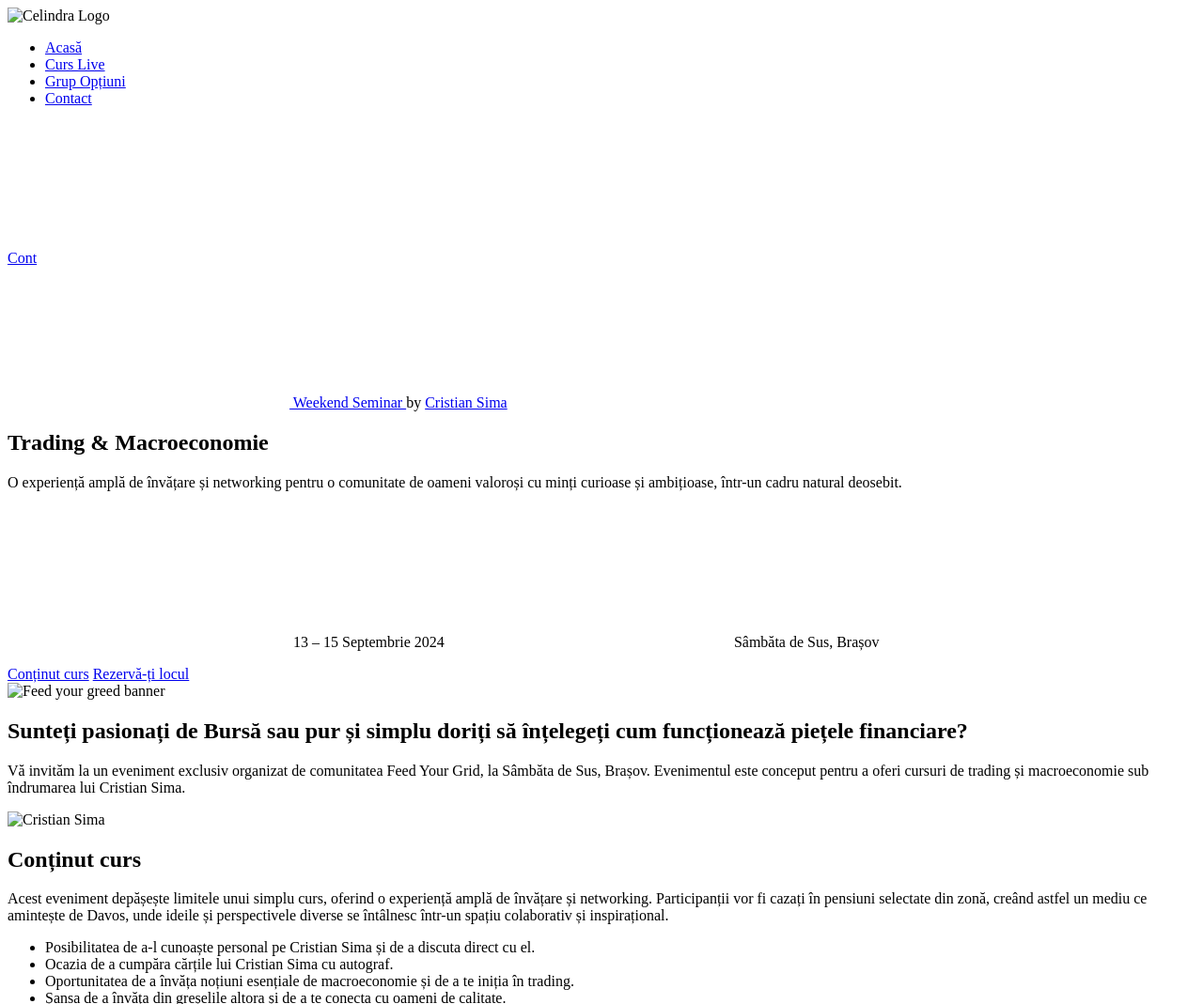
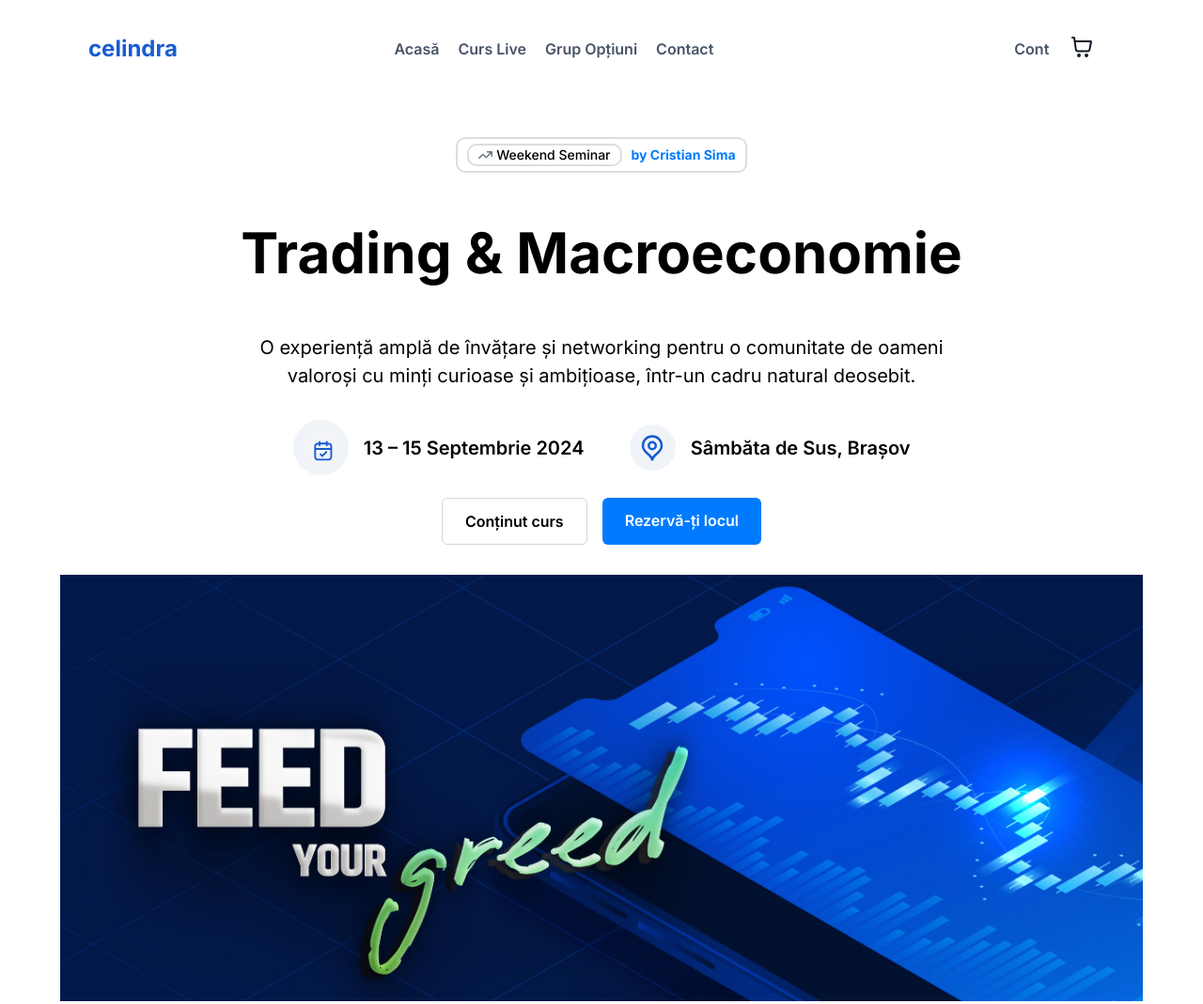
Before and after one commit to MatacheAlexandru/Celindra, a website built with Parcel: page src/index.html in a window 1280 px wide. Shown: the top 1069 px of the page at 94% size. Built offline with nearby package versions, Linux system fonts and the light colour scheme.

Commit message:
update html and css

```diff
--- a/src/index.css
+++ b/src/index.css
@@ -0,0 +1,460 @@
+/* Global Styles */
+body,
+html {
+  margin: 0;
+  padding: 0;
+  font-family: "Inter", sans-serif;
+  box-sizing: border-box;
+}
+
+img {
+  max-width: 100%;
+  height: auto;
+}
+
+a {
+  text-decoration: none;
+  color: inherit;
+}
+
+ul {
+  list-style-type: none;
+  padding: 0;
+  margin: 0;
+}
+
+.container {
+  width: 90%;
+  max-width: 1440px;
+  margin: 0 auto; /* Centers the content */
+}
+
+h1,
+h2,
+h3,
+h4 {
+  margin: s 0;
+}
+
+p {
+  margin: 0;
+}
+
+/* Header */
+
+.navbar-position {
+  display: flex;
+  justify-content: space-between;
+  align-items: center;
+  padding: 1.5rem 1.875rem;
+}
+
+#logo a {
+  font-family: Inter;
+  font-size: 24px;
+  font-weight: 700;
+  line-height: 32px;
+  text-align: left;
+  color: var(
+    --Component-colors-Utility-Blue-utility-blue-700,
+    rgba(23, 92, 211, 1)
+  );
+}
+
+#navbar {
+  display: flex;
+  width: 25.375rem;
+  height: 1.5rem;
+  gap: var(--spacing-4xl);
+  opacity: 1;
+}
+
+#navbar ul {
+  display: flex;
+  gap: 1.25rem;
+}
+
+#navbar ul li a {
+  font-size: 1rem;
+  font-weight: 600;
+  line-height: 1.5rem;
+  text-align: left;
+  color: var(
+    --Component-colors-Components-Buttons-Tertiary-button-tertiary-fg,
+    rgba(71, 84, 103, 1)
+  );
+}
+
+#account-cart {
+  display: flex;
+  flex-direction: row;
+  justify-content: center;
+  align-items: center;
+  width: 8.125rem;
+  height: 3.5rem;
+  gap: 1.4rem;
+}
+
+#account {
+  font-family: Inter;
+  font-size: 1rem;
+  font-weight: 600;
+  line-height: 1.5rem;
+  text-align: left;
+  color: rgba(71, 84, 103, 1);
+}
+
+/* Hero Section */
+#hero {
+}
+
+.hero-position {
+  display: flex;
+  flex-direction: column;
+  justify-content: center;
+  align-items: center;
+  height: 1004px; /*Provizoriu*/
+}
+
+.seminar-info {
+  display: flex;
+  align-items: center;
+  gap: 0.625rem;
+  padding: 0.3125rem 0.625rem;
+  border: 2px solid #ddd;
+  border-radius: 10px;
+  margin-top: 0rem;
+}
+
+.seminar-link {
+  font-size: 0.875rem;
+  font-weight: 500;
+  line-height: 1.25rem;
+  text-align: center;
+  border: 2px solid #ddd;
+  border-radius: 10px;
+  padding: 0 0.625rem;
+}
+
+.seminar-info span a {
+  color: #007bff;
+  font-size: 0.875rem;
+  font-weight: 700;
+  line-height: 1.25rem;
+  text-align: center;
+}
+
+.seminar-info span a:hover {
+  text-decoration: underline;
+}
+
+.trading-title {
+  margin-bottom: 2rem;
+}
+
+.trading-title h1 {
+  font-size: 3.75rem;
+  font-weight: 700;
+  line-height: 4.5rem;
+  text-align: center;
+}
+
+.trading-title p {
+  width: 48rem;
+  font-size: 1.25rem;
+  font-weight: 400;
+  line-height: 1.875rem;
+  text-align: center;
+}
+
+.date-location {
+  display: flex;
+  align-items: center;
+  justify-content: center;
+  gap: 3rem;
+  width: 1024px;
+  height: auto;
+}
+
+.date-location img {
+  justify-content: center;
+  align-items: center;
+  background-color: #f0f4f8;
+  padding: 0.6rem;
+  border-radius: 50%;
+}
+
+.date-location p {
+  display: flex;
+  align-items: center;
+  justify-content: center;
+  gap: 1rem;
+  font-size: 1.25rem;
+  font-weight: 600;
+  line-height: 1.875rem;
+  text-align: center;
+}
+
+.cta-buttons {
+  display: flex;
+  gap: 1rem;
+  justify-content: center;
+  margin-top: 1.5rem;
+}
+
+.btn-primary {
+  display: inline-block;
+  padding: 0.85rem 1.5rem;
+  font-size: 1rem;
+  font-weight: 600;
+  background-color: transparent;
+  border: 1px solid rgba(208, 213, 221, 1);
+  border-radius: 0.375rem;
+  text-align: center;
+  text-decoration: none;
+}
+
+.btn-secondary {
+  display: inline-block;
+  padding: 0.85rem 1.5rem;
+  font-size: 1rem;
+  font-weight: 600;
+  color: #fff;
+  background-color: #007bff;
+  border: none;
+  border-radius: 0.375rem;
+  text-align: center;
+  text-decoration: none;
+}
+
+.btn-secondary:hover,
+.btn-primary:hover {
+  opacity: 0.8;
+}
+
+.hero-image {
+  margin-top: 2rem;
+  width: 76rem;
+  height: auto;
+}
+
+/* Cristian Sima Section */
+.cristian-position {
+  display: flex;
+  justify-content: space-between;
+  align-items: center;
+  padding: 50px 0;
+  background-color: rgba(249, 250, 251, 1);
+}
+
+.cristian-position .text-content {
+  width: 36rem;
+  height: 24.125rem;
+  gap: 2.5rem;
+  padding-left: 7rem;
+}
+
+.cristian-position .image-content {
+  width: 36rem;
+  height: 31rem;
+  padding-right: 7rem;
+}
+
+.cristian-position h2 {
+  font-size: 2.1rem;
+}
+
+.text-content p:nth-of-type(2) {
+  margin-top: 1.5rem;
+}
+
+.cristian-position p {
+  font-size: 1.2rem;
+  font-weight: 600;
+  line-height: 1.5rem;
+  text-align: left;
+}
+
+.image-content {
+}
+
+/* Course Content Section */
+.course-content-position {
+  display: flex;
+  justify-content: space-between;
+  align-items: flex-start;
+  gap: 2rem;
+  margin-top: 2rem;
+}
+
+.course-content-position h2 {
+  font-size: 2rem;
+  font-weight: 700;
+}
+
+.course-intro {
+  width: 45%;
+  font-size: 1rem;
+  line-height: 1.5rem;
+}
+
+/*  */
+.course-benefits {
+  list-style: none;
+  padding: 0;
+  margin: 0;
+  width: 50%;
+}
+
+.course-benefits li {
+  display: flex;
+  align-items: flex-start;
+  margin-bottom: 1rem;
+  font-size: 1rem;
+  line-height: 1.5rem;
+}
+
+.course-benefits li::before {
+  content: url("svg/check.svg");
+  margin-right: 0.75rem;
+  width: 1.25rem;
+  height: 1.25rem;
+  flex-shrink: 0;
+}
+
+.Course-Participants-Image img {
+  width: 100%;
+  height: auto;
+}
+
+/* Reservation Section */
+#reservation {
+  padding: 50px 0;
+}
+
+#reservation h2 {
+  font-size: 28px;
+  text-align: center;
+}
+
+#reservation p {
+  text-align: center;
+  font-size: 16px;
+}
+
+.cancel-link {
+  color: #007bff;
+  text-decoration: underline;
+}
+
+.pricing-grid {
+  display: grid;
+  grid-template-columns: repeat(auto-fill, minmax(250px, 1fr));
+  gap: 20px;
+  margin-top: 30px;
+}
+
+.pricing-card {
+  background-color: #fff;
+  padding: 20px;
+  border-radius: 5px;
+  box-shadow: 0 2px 4px rgba(0, 0, 0, 0.1);
+  text-align: center;
+}
+
+.pricing-card h3 {
+  font-size: 20px;
+  margin-bottom: 10px;
+}
+
+.pricing-card ul {
+  text-align: left;
+}
+
+/* .btn-primary {
+  margin-top: 20px;
+  background-color: #007bff;
+  color: white;
+  text-decoration: none;
+} */
+
+/* Notification Subscription Section */
+#notification-subscription {
+  padding: 50px 0;
+  background-color: #f5f5f5;
+}
+
+#notification-subscription h2 {
+  text-align: center;
+}
+
+#notification-subscription p {
+  text-align: center;
+}
+
+#notification-form {
+  max-width: 500px;
+  margin: 0 auto;
+}
+
+#notification-form label {
+  display: block;
+  margin-top: 10px;
+}
+
+#notification-form input {
+  width: 100%;
+  padding: 10px;
+  margin: 5px 0;
+}
+
+.checkbox {
+  margin-top: 20px;
+  display: flex;
+  align-items: center;
+}
+
+.checkbox input {
+  margin-right: 10px;
+}
+
+/* Footer Section */
+#footer {
+  padding: 50px 0;
+  background-color: #343a40;
+  color: #fff;
+}
+
+#footer .company-info,
+#footer-nav,
+#social-icons,
+.legal-links {
+  text-align: center;
+}
+
+#footer .company-info h3 {
+  font-size: 20px;
+}
+
+#footer-nav a,
+.legal-links a {
+  color: #fff;
+  margin: 0 10px;
+}
+
+#social-icons a {
+  margin: 0 10px;
+  color: #fff;
+}
+
+.legal-links {
+  margin-top: 20px;
+}
+
+.new-tag {
+  background-color: #28a745;
+  color: white;
+  padding: 2px 5px;
+  border-radius: 3px;
+  font-size: 12px;
+}
--- a/src/index.html
+++ b/src/index.html
@@ -8,13 +8,15 @@
       href="https://fonts.googleapis.com/css2?family=Inter:wght@400;500;600;700&display=swap"
       rel="stylesheet"
     />
-    <link rel="stylesheet" href="./index.css" />
+    <link rel="stylesheet" href="index.css" />
   </head>
   <body>
     <!-- Header -->
     <header id="header">
+      <div class="container">
+        <div class="navbar-position">
           <div id="logo">
-        <img src="#" alt="Celindra Logo" />
+            <a href="#" alt="Celindra Logo">celindra</a>
           </div>
           <nav id="navbar">
             <ul>
@@ -27,8 +29,10 @@
           <div id="account-cart">
             <a href="#" id="account">Cont</a>
             <a href="#" id="cart">
-          <svg src="#"></svg>
+              <img src="svg/shopping-cart-01.svg" alt="Shopping Cart Icon" />
             </a>
+          </div>
+        </div>
       </div>
     </header>
 
@@ -36,49 +40,73 @@
     <section id="hero">
       <div class="container">
         <!-- Weekend Seminar Section -->
+        <div class="hero-position">
           <div class="seminar-info">
             <a href="#" class="seminar-link">
-            <svg src="#"></svg> Weekend Seminar
+              <img src="svg/Icon.svg" /> Weekend Seminar
             </a>
-          <span>by <a href="#">Cristian Sima</a></span>
+            <span><a href="#">by Cristian Sima</a></span>
           </div>
 
           <!-- Main Hero Content -->
+          <div class="trading-title">
             <h1>Trading & Macroeconomie</h1>
             <p>
-          O experiență amplă de învățare și networking pentru o comunitate de
-          oameni valoroși cu minți curioase și ambițioase, într-un cadru natural
-          deosebit.
+              O experiență amplă de învățare și networking pentru o comunitate
+              de oameni valoroși cu minți curioase și ambițioase, într-un cadru
+              natural deosebit.
+            </p>
+          </div>
+
+          <div class="date-location">
+            <p>
+              <img src="svg/Featured icon.svg" alt="Calendar Icon" />
+              <span>13 – 15 Septembrie 2024</span>
             </p>
             <p>
-          <svg src="#"></svg> 13 – 15 Septembrie 2024
-          <svg src="#"></svg> Sâmbăta de Sus, Brașov
+              <img src="svg/marker-pin-03.svg" alt="Location Icon" />
+              <span>Sâmbăta de Sus, Brașov</span>
             </p>
+          </div>
+
           <div class="cta-buttons">
             <a href="#" class="btn-primary">Conținut curs</a>
             <a href="#" class="btn-secondary">Rezervă-ți locul</a>
           </div>
-        <img src="#" alt="Feed your greed banner" class="hero-image" />
+          <img
+            src="image/Content.png"
+            alt="Feed your greed banner"
+            class="hero-image"
+          />
+        </div>
       </div>
     </section>
 
     <!-- Cristian Sima Section -->
     <section id="cristian-sima">
       <div class="container">
+        <div class="cristian-position">
           <div class="text-content">
             <h2>
               Sunteți pasionați de Bursă sau pur și simplu doriți să înțelegeți
               cum funcționează piețele financiare?
             </h2>
             <p>
-            Vă invităm la un eveniment exclusiv organizat de comunitatea Feed
-            Your Grid, la Sâmbăta de Sus, Brașov. Evenimentul este conceput
-            pentru a oferi cursuri de trading și macroeconomie sub îndrumarea
-            lui Cristian Sima.
+              Vă invităm la un eveniment exclusiv organizat de comunitatea
+              <strong>Feed Your Grid</strong>, la Sâmbăta de Sus, Brașov.
+            </p>
+
+            <p>
+              Evenimentul este conceput pentru a oferi cursuri de trading și
+              macroeconomie sub îndrumarea lui <strong>Cristian Sima</strong>,
+              dar și pentru a construi o comunitate de oameni valoroși care își
+              împărtășesc experiențele și cunoștințele într-un cadru natural
+              deosebit.
             </p>
           </div>
           <div class="image-content">
-          <img src="#" alt="Cristian Sima" />
+            <img src="image/Image.png" alt="Cristian Sima" />
+          </div>
         </div>
       </div>
     </section>
@@ -86,60 +114,44 @@
     <!-- Course Content Section -->
     <section id="course-content">
       <div class="container">
+<div class="course-content-position">
+  <div class="course-intro">
     <h2>Conținut curs</h2>
-
-        <div class="course-intro">
     <p>
-            Acest eveniment depășește limitele unui simplu curs, oferind o
-            experiență amplă de învățare și networking. Participanții vor fi
-            cazați în pensiuni selectate din zonă, creând astfel un mediu ce
-            amintește de Davos, unde ideile și perspectivele diverse se
-            întâlnesc într-un spațiu colaborativ și inspirațional.
+      Acest eveniment depășește limitele unui simplu curs, oferind o experiență amplă de învățare și networking. Participanții vor fi cazați în pensiuni selectate din zonă, creând astfel un mediu ce amintește de Davos, unde ideile și perspectivele diverse se întâlnesc într-un spațiu colaborativ și inspirațional.
     </p>
   </div>
 
-        <!-- Benefits List -->
   <ul class="course-benefits">
-          <li>
-            Posibilitatea de a-l cunoaște personal pe Cristian Sima și de a
-            discuta direct cu el.
-          </li>
+    <li>Posibilitatea de a-l cunoaște personal pe Cristian Sima și de a discuta direct cu el.</li>
     <li>Ocazia de a cumpăra cărțile lui Cristian Sima cu autograf.</li>
-          <li>
-            Oportunitatea de a învăța noțiuni esențiale de macroeconomie și de a
-            te iniția în trading.
-          </li>
-          <li>
-            Șansa de a învăța din greșelile altora și de a te conecta cu oameni
-            de calitate.
-          </li>
+    <li>Oportunitatea de a învăța noțiuni esențiale de macroeconomie și de a te iniția în trading.</li>
+    <li>Șansa de a învăța din greșelile altora și de a te conecta cu oameni de calitate.</li>
     <li>Explicarea indicatorilor macroeconomici pe înțelesul tuturor.</li>
     <li>Explicarea limbajului din tranzacțiile bursiere.</li>
     <li>Cum să faci analiza fundamentală/financiară a unei companii.</li>
     <li>Psihologia trader-ului.</li>
-          <li>
-            Luarea deciziei de a face un trade pe baza analizei top to down.
-          </li>
-          <li>
-            Cum să faci o strategie de investiții eficientă, adaptată profilului
-            tău de risc.
-          </li>
+    <li>Luarea deciziei de a face un trade pe baza analizei top to down.</li>
+    <li>Cum să faci o strategie de investiții eficientă, adaptată profilului tău de risc.</li>
     <li>Cum gestionăm pierderile.</li>
     <li>Interpretarea știrilor pentru a intui trendul.</li>
-          <li>
-            Dezvoltarea abilităților de tranzacționare precum și strategii de
-            investiții pe Opțiuni.
-          </li>
+    <li>Dezvoltarea abilităților de tranzacționare precum și strategii de investiții pe Opțiuni.</li>
   </ul>
 
+
+
         <!-- Course Participants Image -->
-        <img src="#" alt="Course Participants" class="participants-image" />
+      </div>
+      <div class="Course-Participants-Image">
+                <img src="image/Features section.png" alt="Course Participants" class="participants-image" />
+
       </div>
     </section>
 
     <!-- Reservation Section -->
     <section id="reservation">
       <div class="container">
+        <div class="reservation-position">
             <h2>Rezervă-ți locul</h2>
 
         <!-- Cancellation information with additional text after the link -->
@@ -187,6 +199,8 @@
             </ul>
             <a href="#" class="btn-primary">Rezervă loc</a>
           </div>
+        </div>
+
         </div>
 
         <!-- Romanian Cards (Second Row) -->
```
Also changed, not shown: dist/Content.374978b8.png (added), dist/Featured icon.f74ac22c.svg (added), dist/Features section.0fed83c9.png (added), dist/Icon.32d34392.svg (added), dist/Image.fba682ba.png (added), dist/check.9b4add8b.svg (added), dist/index.html, dist/marker-pin-03.c3d8bdc0.svg (added), dist/shopping-cart-01.7ca71527.svg (added), src/image/Content.png (added), src/image/Features section.png (added), src/image/Image.png (added), src/svg/Featured icon.svg (added), src/svg/Icon.svg (added), 3 more files, 2 other files. Lines whose indentation alone changed are shown as unchanged.
